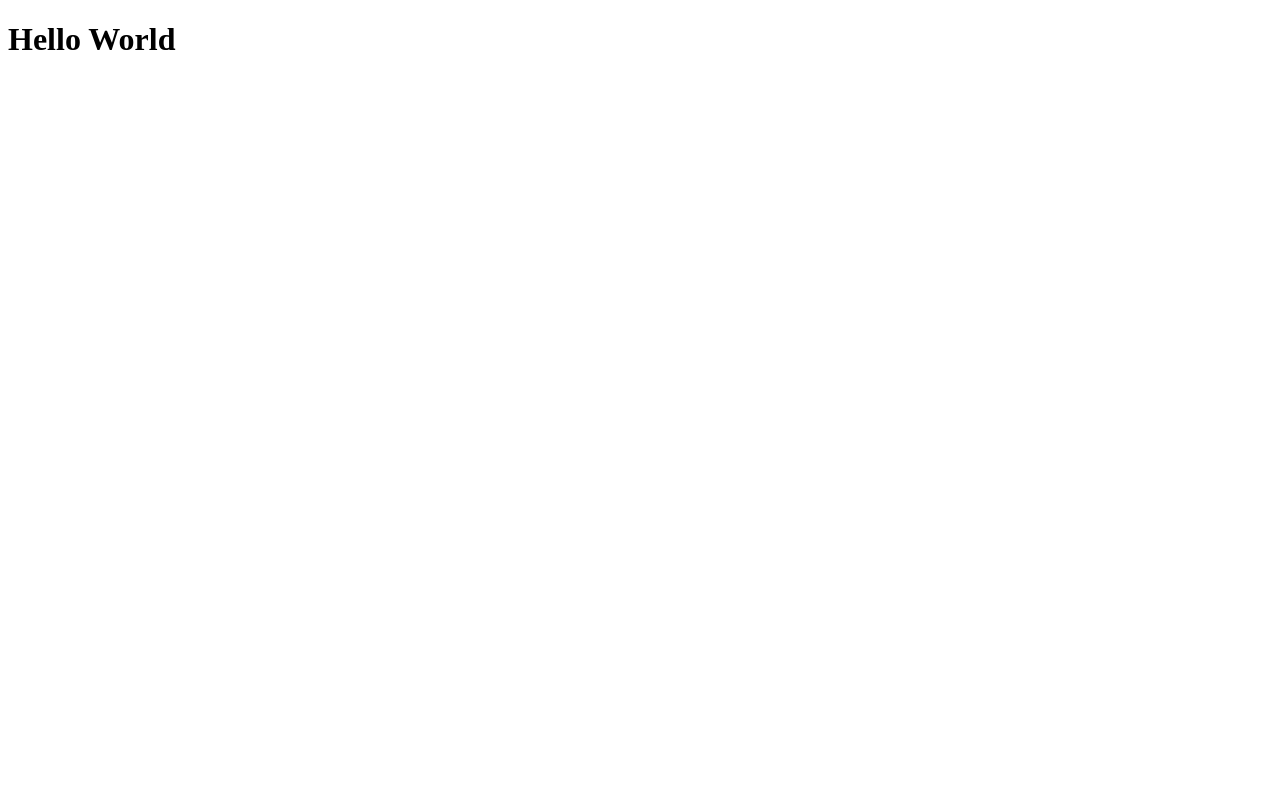
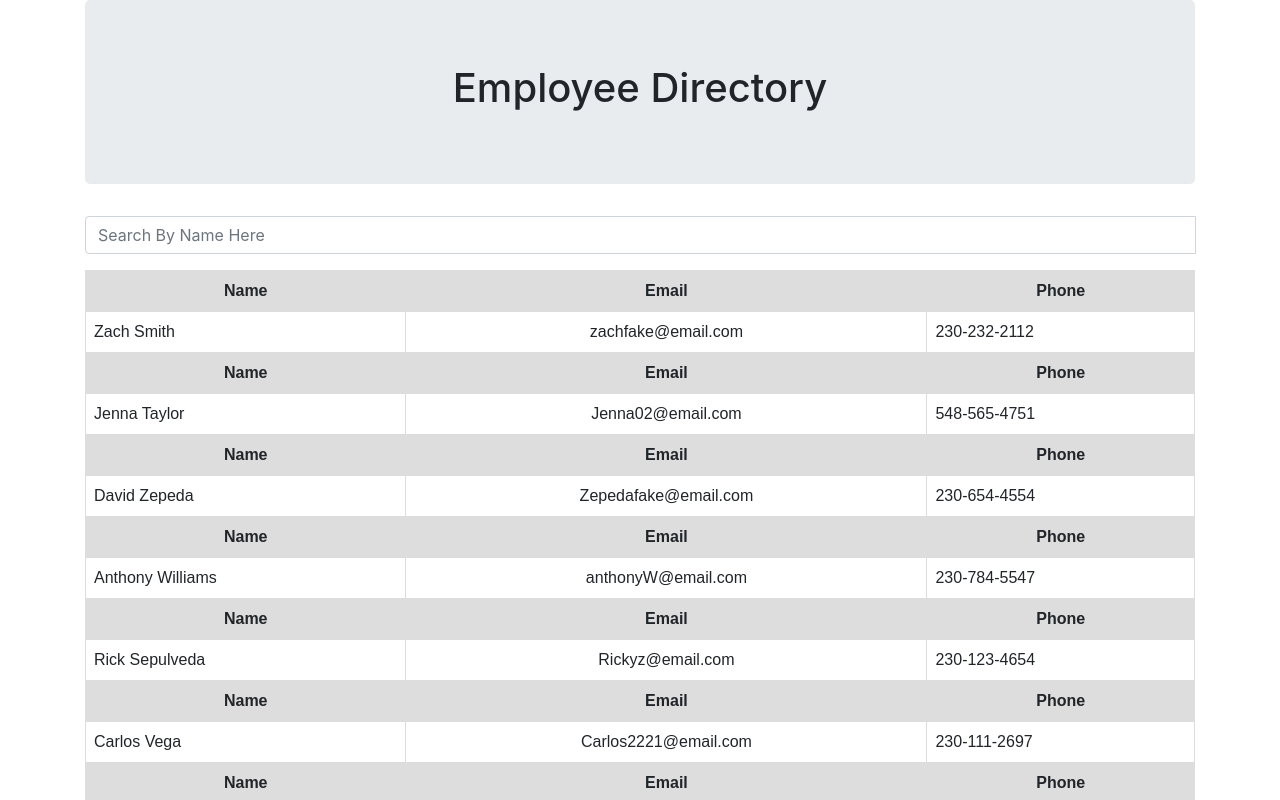
Before and after one commit to JesusFernandoRios/Employee-directory, a React (Create React App) app: page / in a window 1280 px wide. Shown: the top 800 px of the page. Built offline with nearby package versions, Linux system fonts and the light colour scheme.

Commit message:
added employee json created search and content components

```diff
--- a/package.json
+++ b/package.json
@@ -6,6 +6,8 @@
     "@testing-library/jest-dom": "^4.2.4",
     "@testing-library/react": "^9.5.0",
     "@testing-library/user-event": "^7.2.1",
+    "bbootstrap": "^1.0.0",
+    "bootstrap": "^4.5.2",
     "react": "^16.13.1",
     "react-dom": "^16.13.1",
     "react-scripts": "3.4.3"
--- a/src/App.js
+++ b/src/App.js
@@ -1,11 +1,16 @@
-import React from 'react';
-
+import React  from 'react';
+import Content from './components/content';
+import Header from './components/header'
+import Search from './components/searchbar'
 
 
 function App() {
+
   return (
-    <div>
-      <h1>Hello World </h1>
+    <div className="container">
+      <Header/>
+      <Search/>
+      <Content/>
     </div>
   );
 }
--- /dev/null
+++ b/src/components/content.jsx
@@ -0,0 +1,36 @@
+import React,{useState} from 'react'
+import employees from '../employees.json'
+import './style/content.css'
+import Search from './searchbar'
+
+function Content () {
+
+    const [employee, setEmployees] =useState(employees)
+
+    return(
+        <table>
+            {employee.map(e =>
+
+            <tbody key={e.id}>
+                <tr>
+                    <th className="center">Name</th>
+                    <th className="center">Email</th>
+                    <th className="center">Phone</th>
+                </tr>
+                <tr>
+                    <td>
+                        {e.name}
+                    </td>
+                    <td className="center">
+                        {e.email}
+                    </td>
+                    <td>
+                        {e.phone}
+                    </td>
+                </tr>
+            </tbody>)}
+        </table>
+    )
+}
+
+export default Content;
--- /dev/null
+++ b/src/components/header.jsx
@@ -0,0 +1,14 @@
+import React from "react"
+
+function Header (){
+
+    return (
+        <header>
+            <div className="jumbotron jumbotron-fulid">
+                <h1 style={{textAlign: "center"}}>Employee Directory</h1>
+            </div>
+        </header>
+    )
+}
+
+export default Header;
--- /dev/null
+++ b/src/components/searchbar.jsx
@@ -0,0 +1,38 @@
+import React, {useState} from 'react'
+import employee from '../employees.json'
+
+
+const Search = () => {
+
+    const[search , setSearch] = useState('')
+    const call = employee
+
+
+    function updateSearch({target}){
+        // just using for readability
+        const searchTerm = target.value
+
+        console.log(searchTerm)
+        console.log(call)
+
+        // used for updating the value in the search input, so it always equals exactly what is saved in state
+        setSearch(searchTerm)
+    }
+    return(
+        <section>
+            <div className="input-group mb-3">
+                <input type="text" className="form-control"
+                placeholder="Search By Name Here" aria-label="Search"
+                aria-describedby="button-addon2"
+                onChange={updateSearch}
+                value={search}
+                />
+                <div className="input-group-append">
+                    <span>{search}</span>
+                </div>
+            </div>
+        </section>
+    )
+}
+
+export default Search;
--- /dev/null
+++ b/src/components/style/content.css
@@ -0,0 +1,19 @@
+table {
+    font-family: arial, sans-serif;
+    border-collapse: collapse;
+    width: 100%;
+  }
+
+  td, th {
+    border: 1px solid #dddddd;
+
+    padding: 8px;
+  }
+
+  tr:nth-child(odd) {
+    background-color: #dddddd;
+  }
+
+.center {
+  text-align: center;
+}
--- /dev/null
+++ b/src/employees.json
@@ -0,0 +1,18 @@
+[
+    {"id": 1, "name": "Zach Smith", "email":"zachfake@email.com", "phone": "230-232-2112"},
+    {"id": 2, "name": "Jenna Taylor", "email":"Jenna02@email.com", "phone": "548-565-4751"},
+    {"id": 3, "name": "David Zepeda", "email":"Zepedafake@email.com", "phone": "230-654-4554"},
+    {"id": 4, "name": "Anthony Williams", "email":"anthonyW@email.com", "phone": "230-784-5547"},
+    {"id": 5, "name": "Rick Sepulveda", "email":"Rickyz@email.com", "phone": "230-123-4654"},
+    {"id": 6, "name": "Carlos Vega", "email":"Carlos2221@email.com", "phone": "230-111-2697"},
+    {"id": 7, "name": "Michael Smith", "email":"Michael009s@email.com", "phone": "230-228-7954"},
+    {"id": 8, "name": "Stephanie Real", "email":"Stephrules@email.com", "phone": "546-445-5423"},
+    {"id": 9, "name": "Ramon Estrada", "email":"RamonTrada@email.com", "phone": "230-545-4654"},
+    {"id": 10, "name": "Monica Farzi", "email":"Farzimo221@email.com", "phone": "230-998-4315"},
+    {"id": 11, "name": "Esteban Ratoe", "email":"EstebanRatoe@email.com", "phone": "230-134-7985"},
+    {"id": 12, "name": "Sam Rambo", "email":"Samsam12@email.com", "phone": "230-468-4468"},
+    {"id": 13, "name": "Juan Molina", "email":"juanoloco@email.com", "phone": "230-132-7894"},
+    {"id": 14, "name": "Leonel Cuevas", "email":"leodecuevas@email.com", "phone": "230-484-1315"},
+    {"id": 15, "name": "George Maze", "email":"George1255@email.com", "phone": "230-232-4487"},
+    {"id": 16, "name": "Ashley Stone", "email":"ashleystone2233@email.com", "phone": "230-549-6458"}
+]
--- a/src/index.js
+++ b/src/index.js
@@ -1,5 +1,6 @@
 import React from 'react';
 import ReactDOM from 'react-dom';
+import 'bootstrap/dist/css/bootstrap.css';
 import App from './App';
 import * as serviceWorker from './serviceWorker';
 
```
Also changed, not shown: 1 other file (tests, documents, lock files or other folders).
